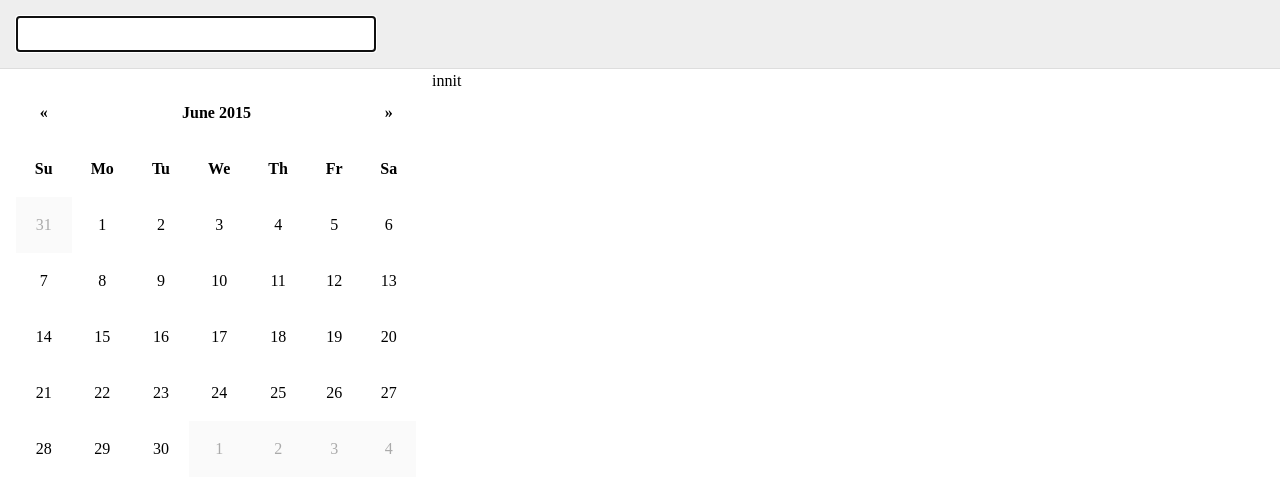
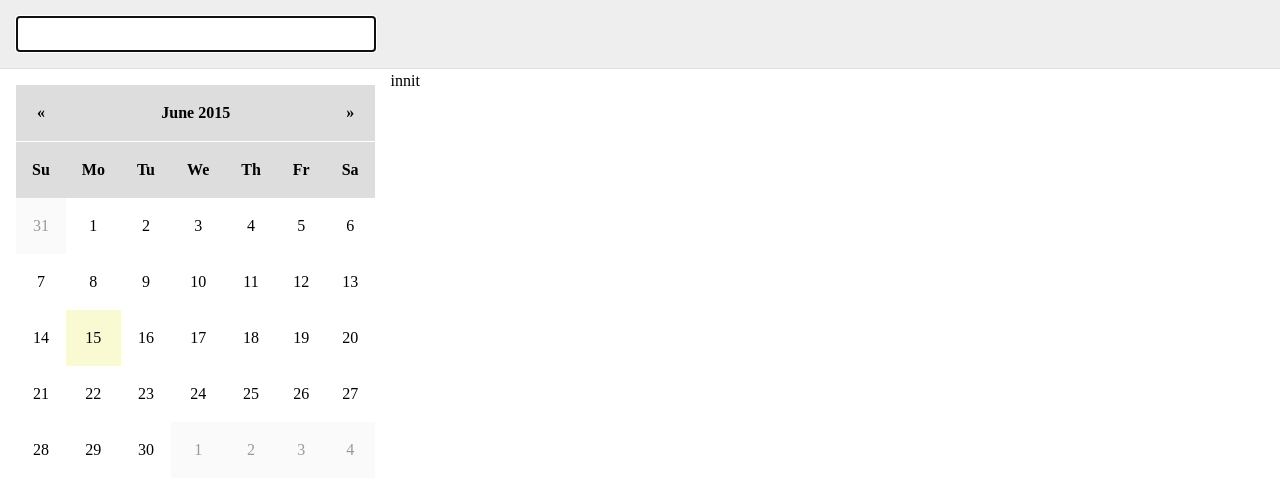
Before and after one commit to tomkp/strobe, a website: page index.html in a window 1280 px wide. Drawn offline with nearby package versions, Linux system fonts and the light colour scheme.

Commit message:
calendar styling

```diff
--- a/index.html
+++ b/index.html
@@ -66,7 +66,7 @@
             border-collapse: collapse;
             padding: 0;
             margin: 1rem;
-            width: 400px;
+            background: #fff;
         }
 
         .Calendar th,
@@ -75,19 +75,35 @@
             text-align: center;
         }
 
-        .Calendar .Day:hover {
-            background: #eee;
+        .Calendar th {
+            background: #ddd;
         }
 
-        .Calendar .actual {
+        .Calendar .month-header {
+            border-bottom: 1px solid #fff;
+        }
+
+        .Day:hover {
+            background: #eee;
+            color: #000;
+        }
+
+        .Day.today {
+            background: #fafad2;
+            color: #000;
+        }
+
+        .Day.selected {
             background: #2980b9;
             color: #fff;
         }
 
-        .Calendar .other-month {
+        .Day.other-month {
             background: #fafafa;
-            color: #aaa;
+            color: #999;
         }
+
+
 
         .header {
             background: #eee;
```
